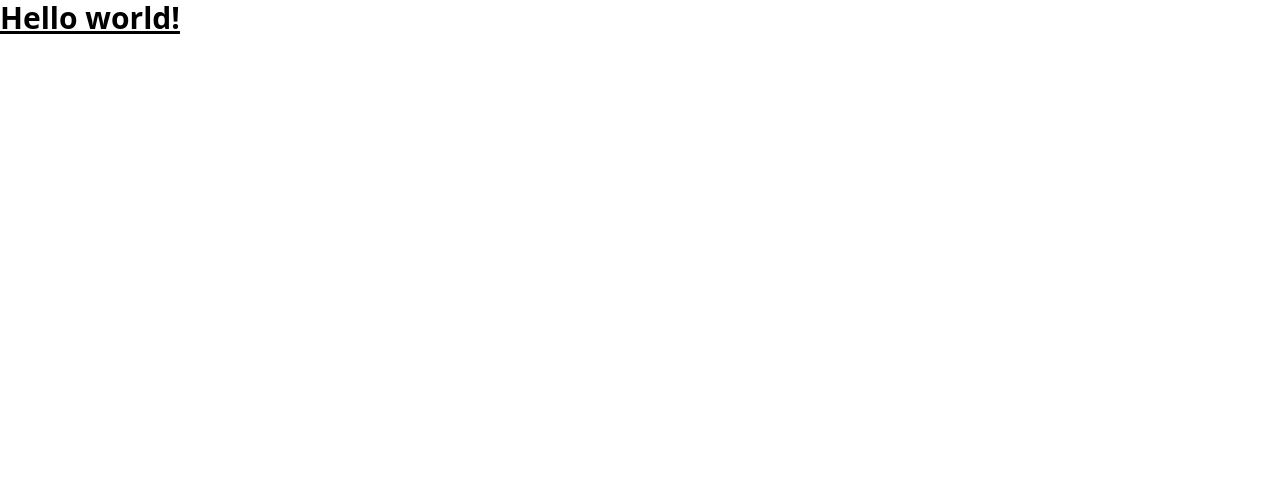
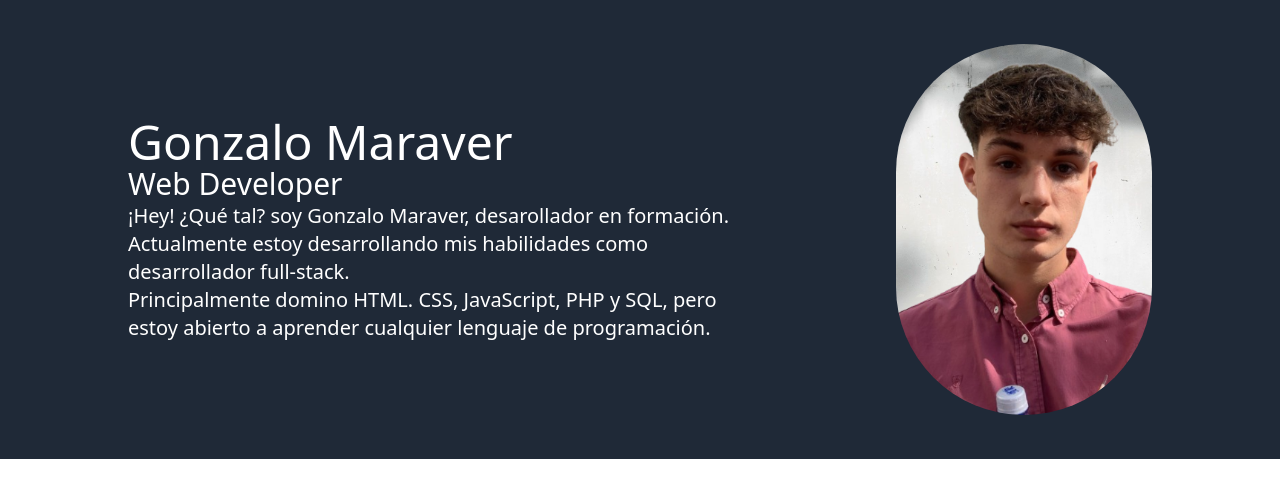
Before and after one commit to maraverDev/maraver.dev, a website: page src/index.html in a window 1280 px wide. Drawn offline with Linux system fonts and the light colour scheme.

Commit message:
Descripcion y foto anadida al header

```diff
--- a/src/index.html
+++ b/src/index.html
@@ -1,13 +1,26 @@
-<!doctype html>
+<!DOCTYPE html>
 <html>
-<head>
-  <meta charset="UTF-8">
-  <meta name="viewport" content="width=device-width, initial-scale=1.0">
-  <link href="./output.css" rel="stylesheet">
-</head>
-<body>
-  <h1 class="text-3xl font-bold underline">
-    Hello world!
-  </h1>
-</body>
+  <head>
+    <meta charset="UTF-8" />
+    <meta name="viewport" content="width=device-width, initial-scale=1.0" />
+    <link href="./output.css" rel="stylesheet" />
+  </head>
+  <body>
+    <div class="bg-gray-800 flex justify-center py-11">
+      <div class="flex-col text-white max-w-3xl self-center">
+        <h1 class="font-sans font-medium text-5xl">Gonzalo Maraver</h1>
+        <h2 class="font-sans font-medium text-3xl">Web Developer</h2>
+        <p class="font-sans w-5/6 text-xl">
+          ¡Hey! ¿Qué tal? soy Gonzalo Maraver, desarollador en formación.<br />
+          Actualmente estoy desarrollando mis habilidades como desarrollador
+          full-stack.<br />
+          Principalmente domino HTML. CSS, JavaScript, PHP y SQL, pero estoy
+          abierto a aprender cualquier lenguaje de programación.<br />
+        </p>
+      </div>
+      <div class="">
+        <img class="rounded-full" src="images/header/Gonzalo Maraver.png" alt="" width="256px">
+      </div>
+    </div>
+  </body>
 </html>
--- a/tailwind.config.js
+++ b/tailwind.config.js
@@ -1,6 +1,6 @@
 /** @type {import('tailwindcss').Config} */
 module.exports = {
-  content: ["./src/**/*.{html,js}"],
+  content: ["./src/**/*.{html,js,php}"],
   theme: {
     extend: {},
   },
```
Also changed, not shown: src/images/header/Gonzalo Maraver.png (added), src/output.css.
